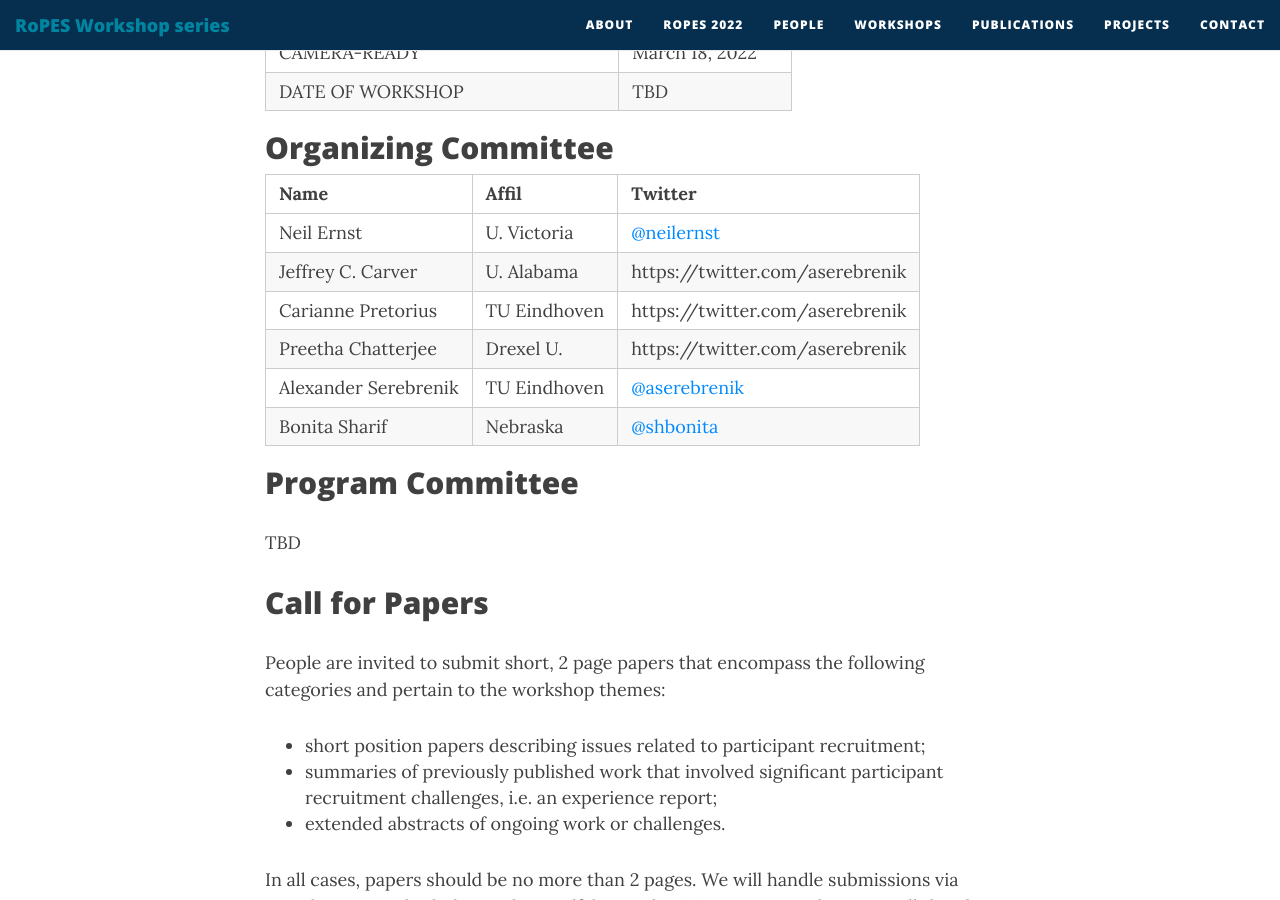
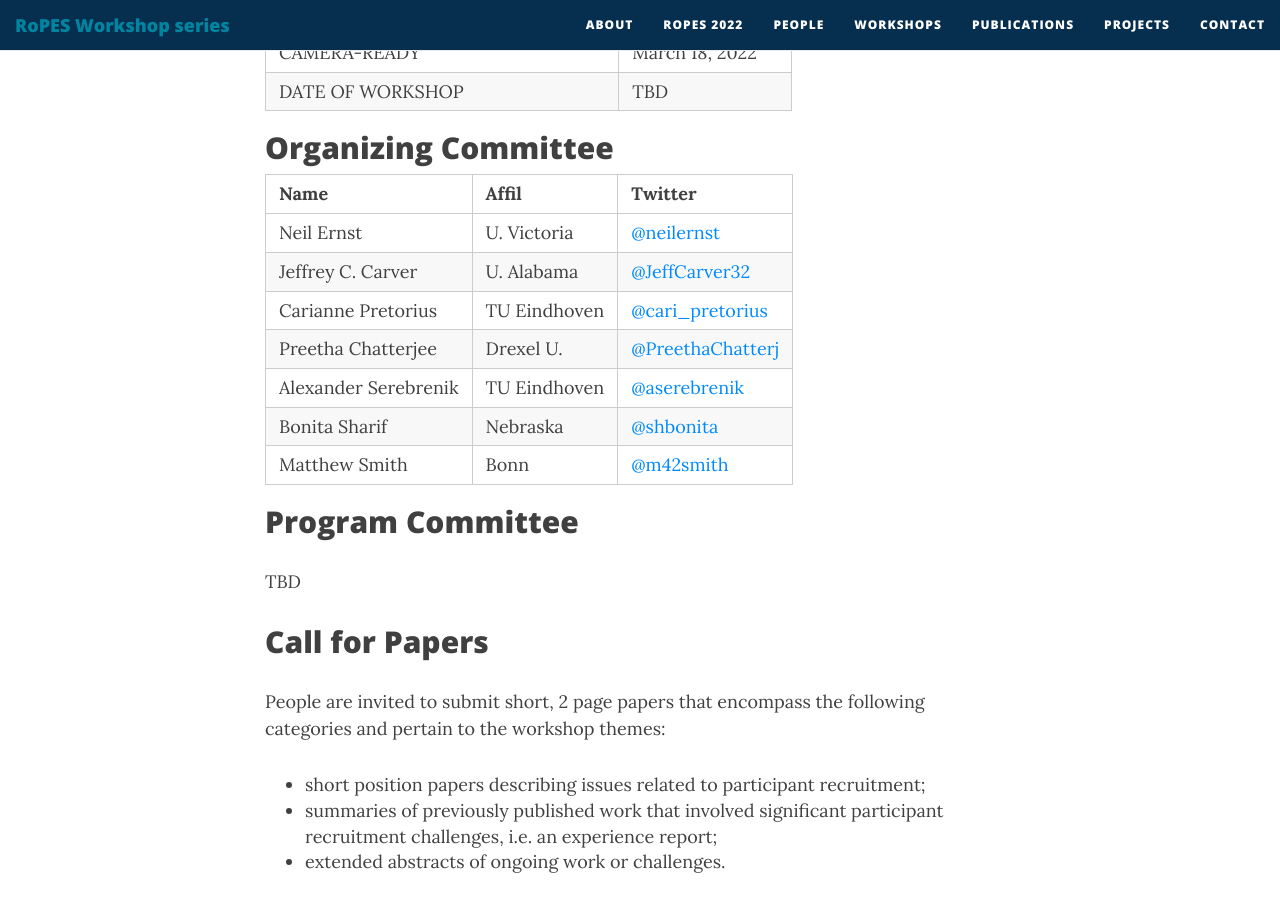
Before and after one commit to ropes-workshops/ropes-workshops.github.io, a Jekyll site: the page built from ropes22.md, in a window 1280 px wide and 900 px high, scrolled down 2750 px. Built offline with Jekyll 4.4.1, drawn with Linux system fonts in a browser that asks for light colours; nearby versions of some CDN libraries.

Commit message:
fix twitter handles

```diff
--- a/ropes22.md
+++ b/ropes22.md
@@ -78,11 +78,12 @@ Workshop papers must follow the [ICSE 2021 Format and Submission Guideline](http
 | Name | Affil | Twitter |
 | --- | --- | --- |
  |   Neil Ernst  | U. Victoria | [@neilernst](https://twitter.com/neilernst)  |
- |    Jeffrey C. Carver  | U. Alabama |  https://twitter.com/aserebrenik  |
- |    Carianne Pretorius | TU Eindhoven | https://twitter.com/aserebrenik  |
- |   Preetha Chatterjee | Drexel U. | https://twitter.com/aserebrenik |
+ |    Jeffrey C. Carver  | U. Alabama |  [@JeffCarver32](https://twitter.com/JeffCarver32)  |
+ |    Carianne Pretorius | TU Eindhoven | [@cari_pretorius](https://twitter.com/cari_pretorius)  |
+ |   Preetha Chatterjee | Drexel U. | [@PreethaChatterj](https://twitter.com/PreethaChatterj) |
  |   Alexander Serebrenik | TU Eindhoven | [@aserebrenik](https://twitter.com/aserebrenik) |
  |   Bonita Sharif | Nebraska | [@shbonita](https://twitter.com/shbonita)  |
+ | Matthew Smith | Bonn | [@m42smith](https://twitter.com/m42smith) |
 
 ## Program Committee
 TBD
```
